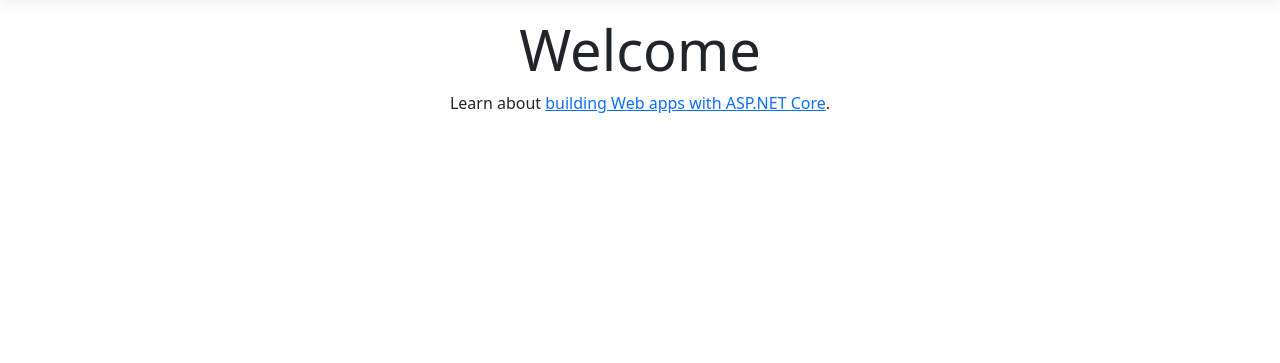
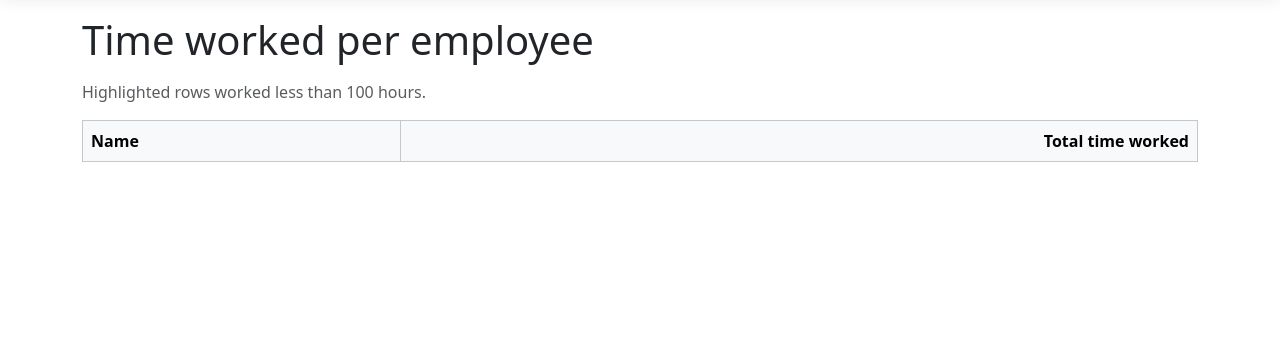
Before and after one commit to Kia2002/rare-crew-assignment, an ASP.NET Core app: template csharp/TimeEntries.Web/Views/Home/Index.cshtml in a window 1280 px wide. Shown: the part 57-420 px from the top of the page. Run offline with ASP.NET Core 8, Linux system fonts and the light colour scheme; the template is opened without the code that fills it, so the values that code supplies are empty; style sheets or scripts are compiled from the project's sources.

Commit message:
feat(csharp): show hours worked per employee in a table

```diff
--- a/csharp/TimeEntries.Web/Models/EmployeeHours.cs
+++ b/csharp/TimeEntries.Web/Models/EmployeeHours.cs
@@ -2,7 +2,11 @@ namespace TimeEntries.Web.Models;
 
 public class EmployeeHours
 {
+    public const double LowHoursThreshold = 100;
+
     public string Name { get; set; } = string.Empty;
 
     public double TotalHours { get; set; }
+
+    public bool HasLowHours => TotalHours < LowHoursThreshold;
 }
--- a/csharp/TimeEntries.Web/Views/Home/Index.cshtml
+++ b/csharp/TimeEntries.Web/Views/Home/Index.cshtml
@@ -1,8 +1,25 @@
+@model IReadOnlyList<EmployeeHours>
 @{
-    ViewData["Title"] = "Home Page";
+    ViewData["Title"] = "Time Worked";
 }
 
-<div class="text-center">
-    <h1 class="display-4">Welcome</h1>
-    <p>Learn about <a href="https://learn.microsoft.com/aspnet/core">building Web apps with ASP.NET Core</a>.</p>
-</div>
+<h1 class="mb-3">Time worked per employee</h1>
+<p class="text-muted">Highlighted rows worked less than @EmployeeHours.LowHoursThreshold hours.</p>
+
+<table class="table table-bordered">
+    <thead class="table-light">
+        <tr>
+            <th>Name</th>
+            <th class="text-end">Total time worked</th>
+        </tr>
+    </thead>
+    <tbody>
+        @foreach (var employee in Model)
+        {
+            <tr class="@(employee.HasLowHours ? "table-danger" : null)">
+                <td>@employee.Name</td>
+                <td class="text-end">@employee.TotalHours.ToString("0.0") h</td>
+            </tr>
+        }
+    </tbody>
+</table>
```
Also changed, not shown: csharp/TimeEntries.Web/Controllers/HomeController.cs (+13 -2 lines).
